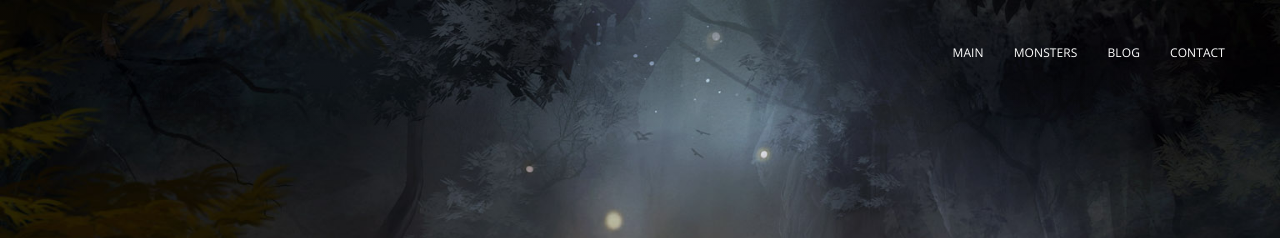
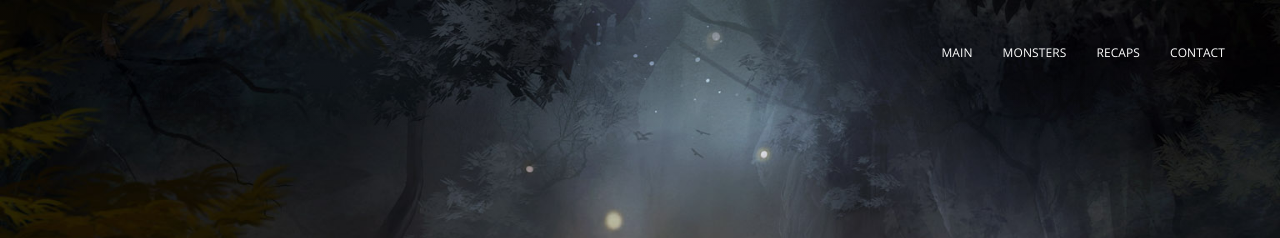
Before and after one commit to royally-handmade/royally-handmade.github.io, a Jekyll site: the page built from index.html, in a window 1280 px wide. Shown: the top 238 px of the page. Built offline with Jekyll 4.4.1, drawn with Linux system fonts in a browser that asks for light colours; nearby versions of some CDN libraries; the list of posts is cut into pages by our own code; comment, search, counter and statistics services are not loaded.

Commit message:
renamed blog
renamed blog to recaps

```diff
--- a/_includes/header.html
+++ b/_includes/header.html
@@ -3,7 +3,7 @@
     <nav class="main-nav overlay clearfix">
         <!--<a class="blog-logo" href="/"><img src="/assets/images/Ghost-Transparent-for-DARK-BG.png" alt="Finding The Way Home" /></a>-->
         <a class="menu-button icon-menu" href="#"><span class="word">Contact</span></a>
-        <a class="menu-button icon-menu" href="/blog.html"><span class="word">Blog</span></a>
+        <a class="menu-button icon-menu" href="/blog.html"><span class="word">Recaps</span></a>
         <a class="menu-button icon-menu" href="/monsters.html"><span class="word">Monsters</span></a>
         <a class="menu-button icon-menu" href="/index.html"><span class="word">Main</span></a>
     </nav>
```
